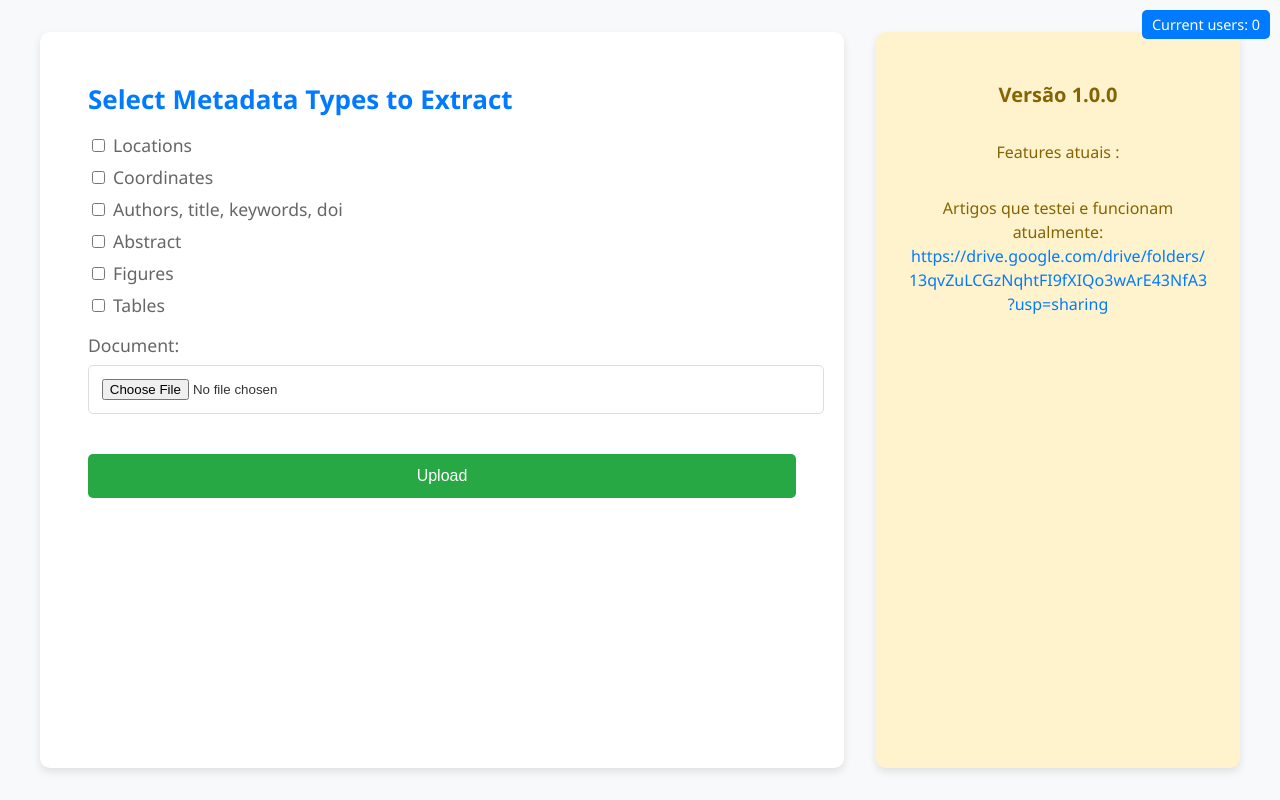
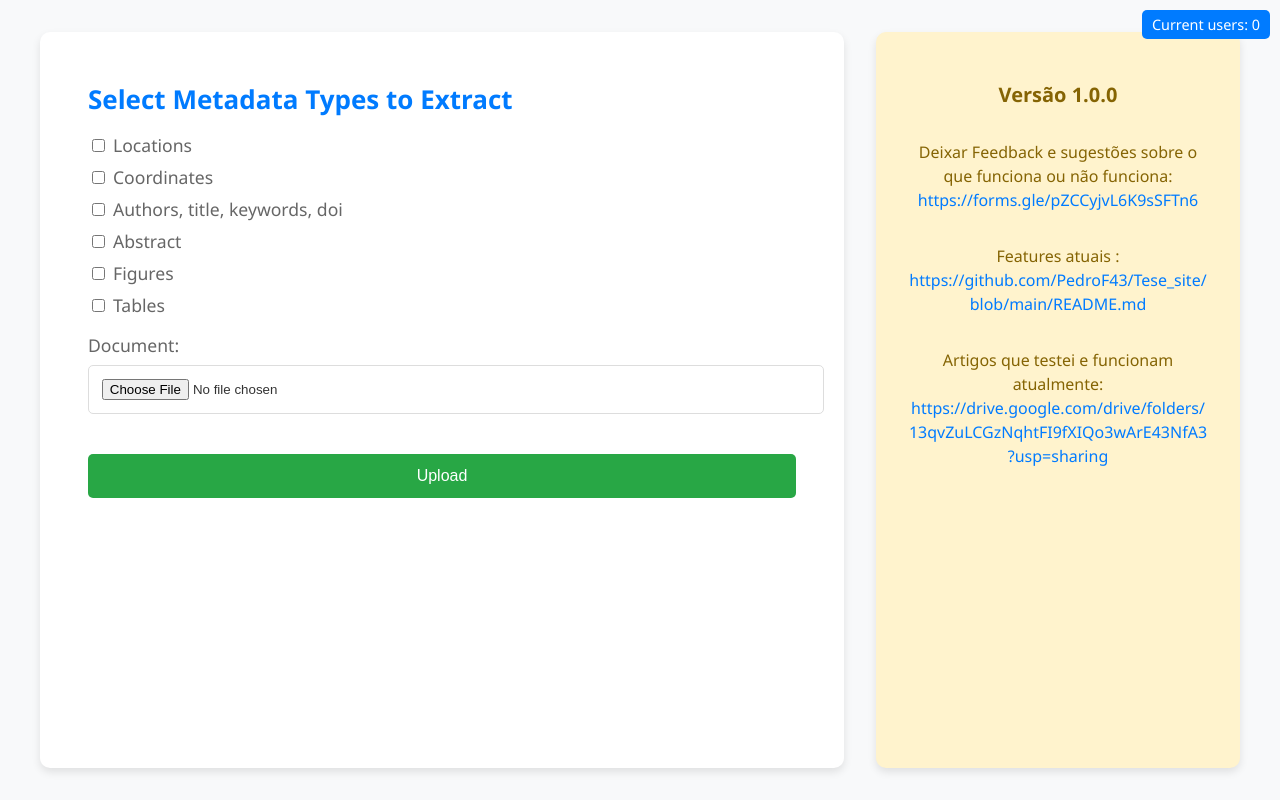
Before and after one commit to PedroF43/Tese_site, a Flask app: page / in a window 1280 px wide. Run offline with Flask 3, Linux system fonts and the light colour scheme; some libraries are stand-ins or nearby versions.

Commit message:
Update index.html

```diff
--- a/templates/index.html
+++ b/templates/index.html
@@ -187,7 +187,14 @@
         </div>
         <div class="note-container">
             <h2>Versão 1.0.0</h2>
+            <p> Deixar Feedback e sugestões sobre o que funciona ou não funciona:
+                <a href="https://forms.gle/pZCCyjvL6K9sSFTn6" target="_blank">
+                    https://forms.gle/pZCCyjvL6K9sSFTn6
+                </a>
             <p> Features atuais :
+                <a href="https://github.com/PedroF43/Tese_site/blob/main/README.md" target="_blank">
+                    https://github.com/PedroF43/Tese_site/blob/main/README.md
+                </a>
             <p>Artigos que testei e funcionam atualmente:
                 <a href="https://drive.google.com/drive/folders/13qvZuLCGzNqhtFI9fXIQo3wArE43NfA3?usp=sharing" target="_blank">
                     https://drive.google.com/drive/folders/13qvZuLCGzNqhtFI9fXIQo3wArE43NfA3?usp=sharing
```
